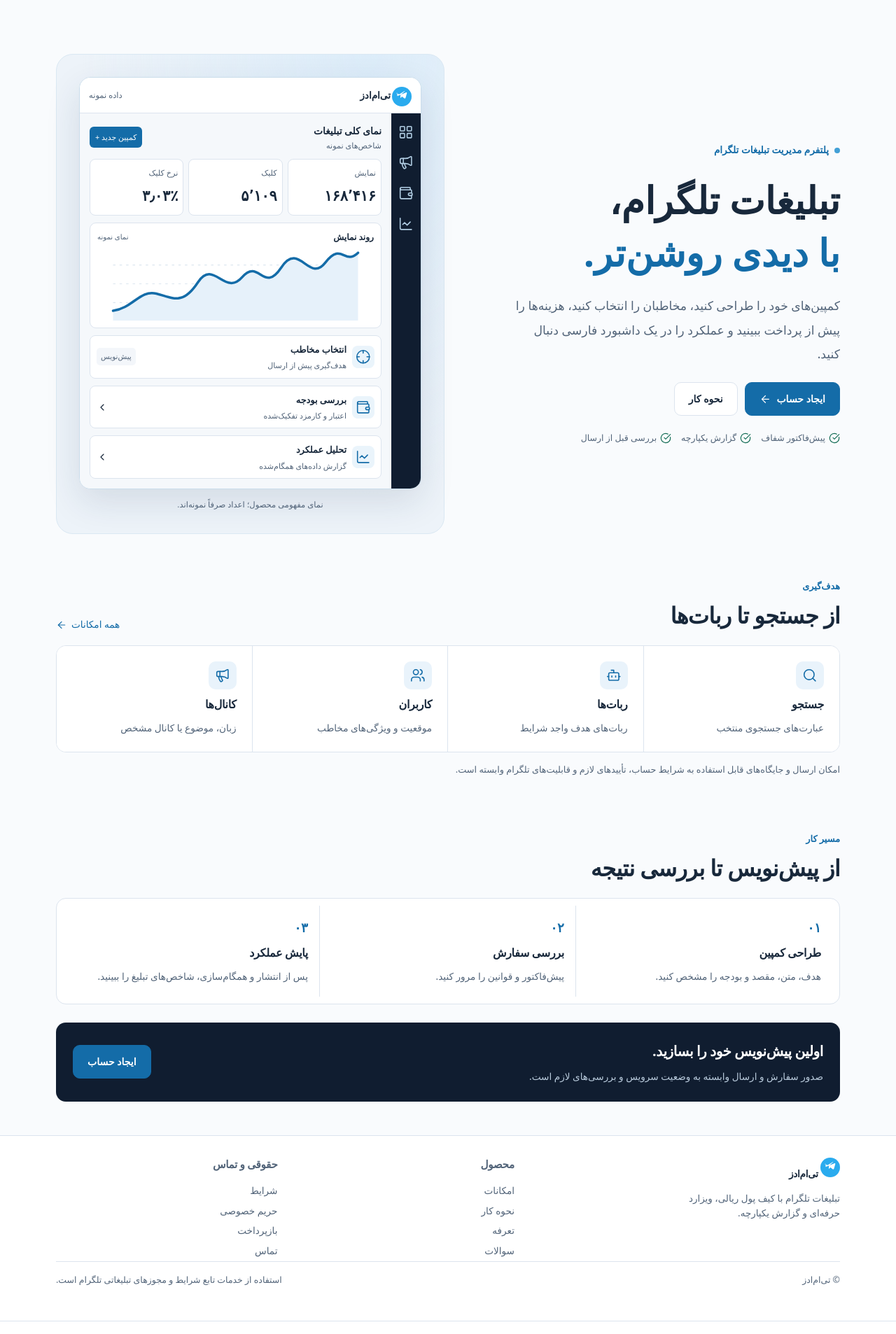
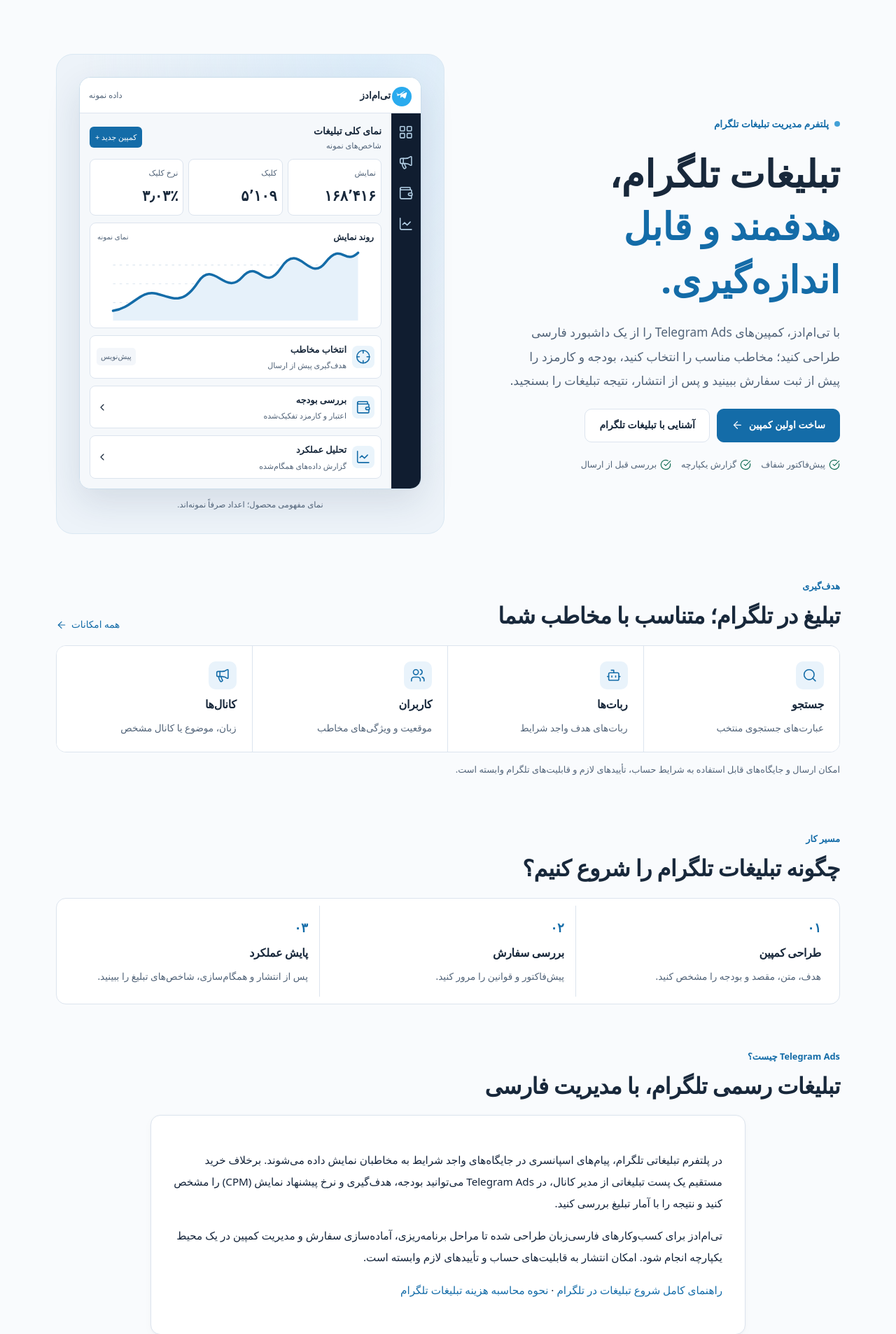
Before and after one commit to qashqaeii/TMADS, a Django app: page / in a window 1280 px wide. Shown: the part 75-1981 px from the top of the page at 70% size. Run offline with Django 5.2, Linux system fonts and the light colour scheme; parts of the project's set-up code (start-up, migrations or seed data) failed here and were passed over; some libraries are stand-ins or nearby versions; some web fonts are replaced.

Commit message:
seo(2/5): enrich landing with Telegram Ads education and conversion paths

```diff
--- a/templates/public/home.html
+++ b/templates/public/home.html
@@ -5,9 +5,9 @@
 <section class="container ui-landing-hero">
   <div class="ui-landing-copy">
     <span class="ui-landing-kicker"><span aria-hidden="true"></span> پلتفرم مدیریت تبلیغات تلگرام</span>
-    <h1>تبلیغات تلگرام،<br><em>با دیدی روشن‌تر.</em></h1>
-    <p>کمپین‌های خود را طراحی کنید، مخاطبان را انتخاب کنید، هزینه‌ها را پیش از پرداخت ببینید و عملکرد را در یک داشبورد فارسی دنبال کنید.</p>
-    <div class="ui-landing-actions">{% if user.is_authenticated %}<a class="btn btn-primary btn-lg" href="{% url 'dashboard:home' %}">ورود به داشبورد {% include "includes/lucide_icon.html" with name="arrow-left" size="btn" %}</a>{% else %}<a class="btn btn-primary btn-lg" href="{% url 'accounts:register' %}">ایجاد حساب {% include "includes/lucide_icon.html" with name="arrow-left" size="btn" %}</a>{% endif %}<a class="btn btn-ghost btn-lg" href="{% url 'public:how_it_works' %}">نحوه کار</a></div>
+    <h1>تبلیغات تلگرام،<br><em>هدفمند و قابل اندازه‌گیری.</em></h1>
+    <p>با تی‌ام‌ادز، کمپین‌های Telegram Ads را از یک داشبورد فارسی طراحی کنید؛ مخاطب مناسب را انتخاب کنید، بودجه و کارمزد را پیش از ثبت سفارش ببینید و پس از انتشار، نتیجه تبلیغات را بسنجید.</p>
+    <div class="ui-landing-actions">{% if user.is_authenticated %}<a class="btn btn-primary btn-lg" href="{% url 'dashboard:home' %}">ورود به داشبورد {% include "includes/lucide_icon.html" with name="arrow-left" size="btn" %}</a>{% else %}<a class="btn btn-primary btn-lg" href="{% url 'accounts:register' %}">ساخت اولین کمپین {% include "includes/lucide_icon.html" with name="arrow-left" size="btn" %}</a>{% endif %}<a class="btn btn-ghost btn-lg" href="{% url 'public:how_it_works' %}">آشنایی با تبلیغات تلگرام</a></div>
     <div class="ui-landing-proof"><span>{% include "includes/lucide_icon.html" with name="check-circle" size="sm" %} پیش‌فاکتور شفاف</span><span>{% include "includes/lucide_icon.html" with name="check-circle" size="sm" %} گزارش یکپارچه</span><span>{% include "includes/lucide_icon.html" with name="check-circle" size="sm" %} بررسی قبل از ارسال</span></div>
   </div>
   <div class="ui-product-visual" aria-label="نمای شماتیک پنل مدیریت با اطلاعات نمونه">
@@ -29,7 +29,7 @@
   </div>
 </section>
 <section class="container ui-landing-section">
-  <header class="ui-landing-section-head"><div><p>هدف‌گیری</p><h2>از جستجو تا ربات‌ها</h2></div><a href="{% url 'public:features' %}">همه امکانات {% include "includes/lucide_icon.html" with name="arrow-left" size="sm" %}</a></header>
+  <header class="ui-landing-section-head"><div><p>هدف‌گیری</p><h2>تبلیغ در تلگرام؛ متناسب با مخاطب شما</h2></div><a href="{% url 'public:features' %}">همه امکانات {% include "includes/lucide_icon.html" with name="arrow-left" size="sm" %}</a></header>
   <div class="ui-landing-targets">
     <article><span class="ui-target-symbol">{% include "includes/lucide_icon.html" with name="search" size="md" %}</span><h3>جستجو</h3><p>عبارت‌های جستجوی منتخب</p></article>
     <article><span class="ui-target-symbol">{% include "includes/lucide_icon.html" with name="bot" size="md" %}</span><h3>ربات‌ها</h3><p>ربات‌های هدف واجد شرایط</p></article>
@@ -39,8 +39,40 @@
   <p class="ui-landing-note">امکان ارسال و جایگاه‌های قابل استفاده به شرایط حساب، تأییدهای لازم و قابلیت‌های تلگرام وابسته است.</p>
 </section>
 <section class="container ui-landing-section ui-landing-process">
-  <header class="ui-landing-section-head"><div><p>مسیر کار</p><h2>از پیش‌نویس تا بررسی نتیجه</h2></div></header>
+  <header class="ui-landing-section-head"><div><p>مسیر کار</p><h2>چگونه تبلیغات تلگرام را شروع کنیم؟</h2></div></header>
   <div class="ui-landing-steps"><article><span>۰۱</span><h3>طراحی کمپین</h3><p>هدف، متن، مقصد و بودجه را مشخص کنید.</p></article><article><span>۰۲</span><h3>بررسی سفارش</h3><p>پیش‌فاکتور و قوانین را مرور کنید.</p></article><article><span>۰۳</span><h3>پایش عملکرد</h3><p>پس از انتشار و همگام‌سازی، شاخص‌های تبلیغ را ببینید.</p></article></div>
+</section>
+<section class="container ui-landing-section" aria-labelledby="why-tmads">
+  <header class="ui-landing-section-head"><div><p>Telegram Ads چیست؟</p><h2 id="why-tmads">تبلیغات رسمی تلگرام، با مدیریت فارسی</h2></div></header>
+  <article class="card card-pad legal-prose ui-public-reading">
+    <p>در پلتفرم تبلیغاتی تلگرام، پیام‌های اسپانسری در جایگاه‌های واجد شرایط به مخاطبان نمایش داده می‌شوند. برخلاف خرید مستقیم یک پست تبلیغاتی از مدیر کانال، در Telegram Ads می‌توانید بودجه، هدف‌گیری و نرخ پیشنهاد نمایش (CPM) را مشخص کنید و نتیجه را با آمار تبلیغ بررسی کنید.</p>
+    <p>تی‌ام‌ادز برای کسب‌وکارهای فارسی‌زبان طراحی شده تا مراحل برنامه‌ریزی، آماده‌سازی سفارش و مدیریت کمپین در یک محیط یکپارچه انجام شود. امکان انتشار به قابلیت‌های حساب و تأییدهای لازم وابسته است.</p>
+    <p><a href="{% url 'public:how_it_works' %}">راهنمای کامل شروع تبلیغات در تلگرام</a> · <a href="{% url 'public:pricing' %}">نحوه محاسبه هزینه تبلیغات تلگرام</a></p>
+  </article>
+</section>
+<section class="container ui-landing-section">
+  <header class="ui-landing-section-head"><div><p>برای چه کسانی؟</p><h2>از رشد کانال تا معرفی محصول</h2></div></header>
+  <div class="feature-grid ui-public-feature-grid">
+    <article class="feature-card"><h3>مدیران کانال و تولیدکنندگان محتوا</h3><p>برای معرفی کانال به مخاطبان مرتبط، مقصد تبلیغ و پیام خود را مشخص کنید و رفتار کاربران را در گزارش پیگیری کنید.</p></article>
+    <article class="feature-card"><h3>سازندگان ربات و مینی‌اپ</h3><p>کاربران مناسب را به ربات یا مینی‌اپ هدایت کنید و هدف کمپین را بر اساس امکانات قابل استفاده انتخاب کنید.</p></article>
+    <article class="feature-card"><h3>کسب‌وکارها و تیم‌های بازاریابی</h3><p>برای معرفی محصول یا خدمات، بودجه کمپین را برنامه‌ریزی کنید و نتایج را در کنار هزینه‌ها ارزیابی کنید.</p></article>
+  </div>
+</section>
+<section class="container ui-landing-section">
+  <header class="ui-landing-section-head"><div><p>مزیت‌های محصول</p><h2>قبل از هزینه، تصمیم بگیرید؛ بعد از انتشار، بسنجید.</h2></div><a href="{% url 'public:features' %}">مشاهده امکانات</a></header>
+  <div class="feature-grid ui-public-feature-grid">
+    <article class="feature-card"><h3>بودجه شفاف</h3><p>مبلغ سفارش، نرخ تبدیل و کارمزد را در پیش‌فاکتور مرور کنید؛ بودجه پیشنهادی با هزینه واقعی نمایش یکسان نیست.</p></article>
+    <article class="feature-card"><h3>هدف‌گیری بر اساس کمپین</h3><p>گزینه‌های قابل استفاده به نوع تبلیغ و قابلیت حساب وابسته‌اند. پیش از سفارش، هدف و محدودیت‌ها را بررسی کنید.</p></article>
+    <article class="feature-card"><h3>گزارش قابل پیگیری</h3><p>از نمایش و هزینه تا سایر شاخص‌های در دسترس، داده‌های همگام‌شده را برای ارزیابی کمپین به کار بگیرید.</p></article>
+  </div>
+</section>
+<section class="container ui-landing-section">
+  <header class="ui-landing-section-head"><div><p>پرسش‌های پیش از شروع</p><h2>هرآنچه برای تصمیم‌گیری نیاز دارید</h2></div><a href="{% url 'public:faq' %}">همه سوالات</a></header>
+  <div class="faq-list faq-list--exec ui-public-faq">
+    <details class="faq-item faq-item--exec"><summary>هزینه تبلیغات در تلگرام چقدر است؟</summary><p>هزینه به بودجه، نرخ پیشنهاد نمایش، نرخ تبدیل و کارمزد وابسته است. پیش از ثبت سفارش مبلغ را در <a href="{% url 'public:pricing' %}">راهنمای تعرفه</a> بررسی کنید.</p></details>
+    <details class="faq-item faq-item--exec"><summary>آیا جذب عضو یا فروش تضمین می‌شود؟</summary><p>خیر؛ نتیجه به محتوا، هدف‌گیری، رقابت و مقصد تبلیغ وابسته است. گزارش‌ها برای سنجش عملکرد ارائه می‌شوند، نه تضمین نتیجه.</p></details>
+    <details class="faq-item faq-item--exec"><summary>آیا ساخت پیش‌نویس به معنی انتشار تبلیغ است؟</summary><p>خیر. پیش‌نویس صرفاً آماده‌سازی است؛ سفارش، بررسی محتوا و ارسال مراحل جداگانه‌اند.</p></details>
+  </div>
   <div class="ui-landing-end"><div><h2>اولین پیش‌نویس خود را بسازید.</h2><p>صدور سفارش و ارسال وابسته به وضعیت سرویس و بررسی‌های لازم است.</p></div>{% if user.is_authenticated %}<a class="btn btn-primary btn-lg" href="{% url 'campaigns:wizard_new' %}">ساخت پیش‌نویس</a>{% else %}<a class="btn btn-primary btn-lg" href="{% url 'accounts:register' %}">ایجاد حساب</a>{% endif %}</div>
 </section>
 </div>
```
